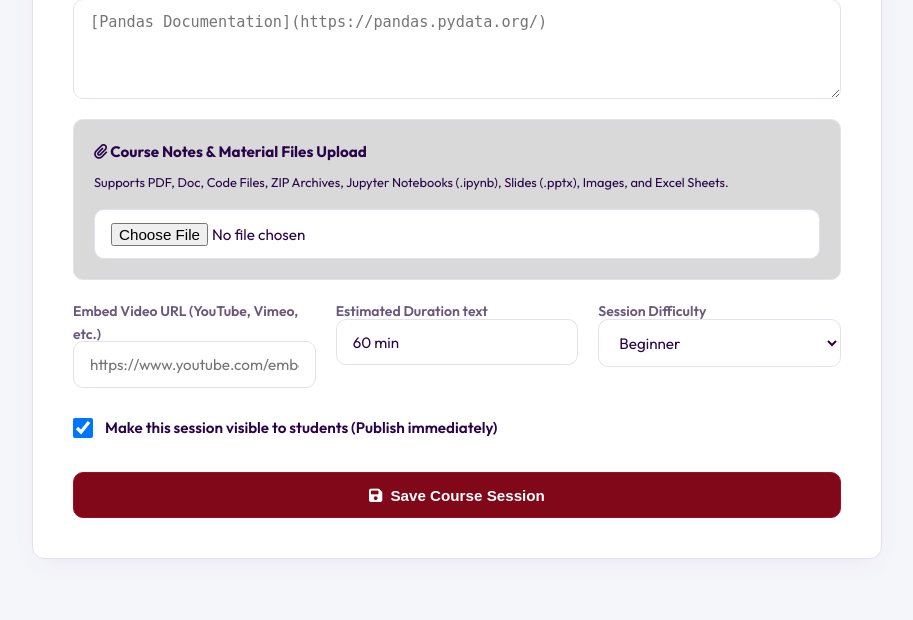
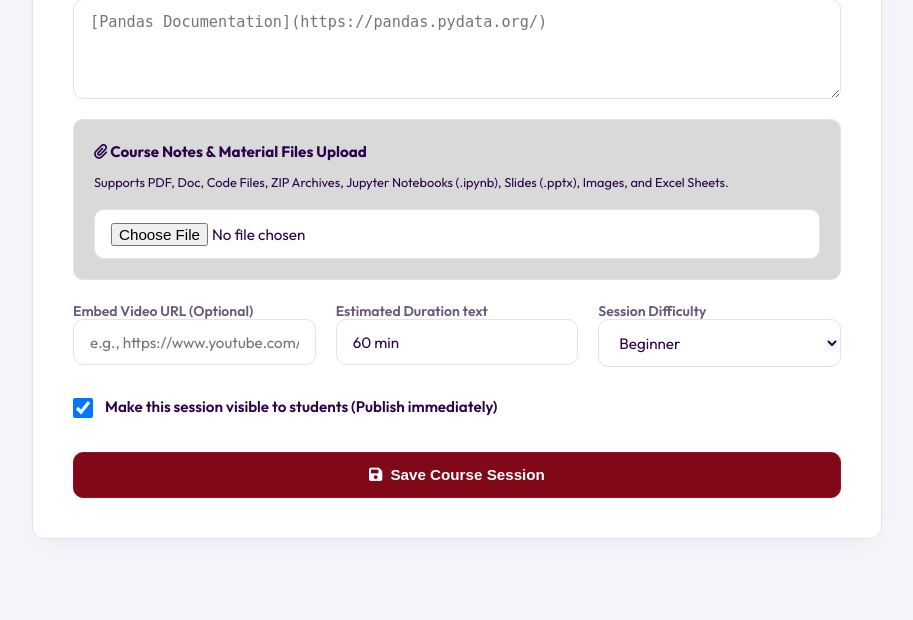
Before and after one commit to Nzangi20/Python-CDAM-system, a Flask app: page /admin/session/new in a window 1280 px wide. Shown: the part 1835-2455 px from the top of the page, without its empty margins (183-1096 px from the left). Run offline with Flask 3, Linux system fonts and the light colour scheme; a user stored in the database is signed in; data comes from the database, SQL or seed files in the repository; some libraries are stand-ins or nearby versions.

Commit message:
feat: make Embed Video URL field optional by changing input type from url to text

```diff
--- a/frontend/templates/admin_session_form.html
+++ b/frontend/templates/admin_session_form.html
@@ -86,8 +86,8 @@
 
       <div class="form-row">
         <div style="display: flex; flex-direction: column; gap: 0.5rem;">
-          <label>Embed Video URL (YouTube, Vimeo, etc.)</label>
-          <input type="url" name="video_url" value="{{ session_obj.video_url if session_obj else '' }}" placeholder="https://www.youtube.com/embed/..." />
+          <label>Embed Video URL (Optional)</label>
+          <input type="text" name="video_url" value="{{ session_obj.video_url if session_obj else '' }}" placeholder="e.g., https://www.youtube.com/embed/..." />
         </div>
         <div style="display: flex; flex-direction: column; gap: 0.5rem;">
           <label>Estimated Duration text</label>
```
